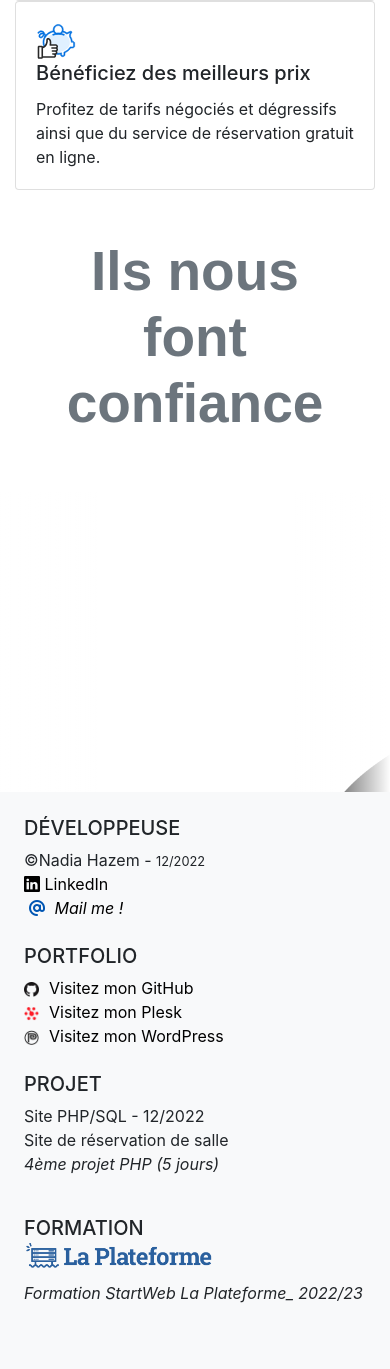
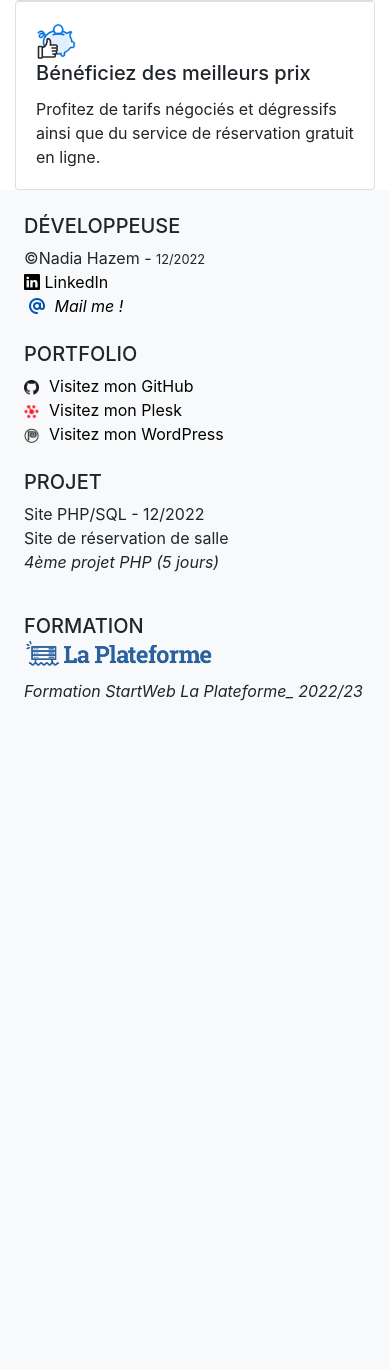
Before and after one commit to nadia-hazem/reservation-salles, a PHP site: page / in a window 390 px wide. Shown: the part 1389-2758 px from the top of the page. After the commit the page ends 2090 px from the top, so only its background shows below. Run offline with PHP 8.4, Linux system fonts and the light colour scheme; style sheets or scripts are compiled from the project's sources; some libraries are stand-ins or nearby versions.

Commit message:
améliorations css, réglage slider

```diff
--- a/css/carousel.scss
+++ b/css/carousel.css
@@ -4,7 +4,7 @@
   width: 100%;
 
   display: grid;
-  place-items: center;
+  place-items: top;
   overflow: hidden;
 }
 .slider::before,
@@ -59,7 +59,7 @@
     transform: translateX(0px);
   }
   100% {
-    transform: translateX(calc(-150px * 10));
+    transform: translateX(calc(-200px * 10));
   }
 }
 
@@ -68,21 +68,25 @@
     transform: translateX(0px);
   }
   100% {
-    transform: translateX(calc(-150px * 5));
+    transform: translateX(calc(-200px * 5));
   }
 }
 
 @media screen and (max-width: 768px) {
-  .slide-track {
-    width: calc(80px * 20);
+  #carousel {
+    display: none;
+  }
+  /* .slide-track {
+    width: calc(100px * 10);
   }
 
   .slide-track2 {
-    width: calc(80px * 15);
+    width: calc(100px * 5);
   }
 
   .slide {
-    width: 80px;
+    width: 100px;
+    height: 40px;
   }
 
   @keyframes scroll {
@@ -103,3 +107,4 @@
     }
   }
 }
+ */
--- a/includes/header.php
+++ b/includes/header.php
@@ -12,7 +12,7 @@
     <link rel="stylesheet" href="https://cdn.jsdelivr.net/npm/bootstrap@4.3.1/dist/css/bootstrap.min.css" integrity="sha384-ggOyR0iXCbMQv3Xipma34MD+dH/1fQ784/j6cY/iJTQUOhcWr7x9JvoRxT2MZw1T" crossorigin="anonymous">
     <!--CSS-->
     <link rel="stylesheet" href="css/style.css" media="screen" type="text/css" />
-    <link rel="stylesheet" href="css/carousel.scss" type="text/css" />
+    <link rel="stylesheet" href="css/carousel.css" type="text/css" />
     <link rel="stylesheet" href="css/animations.css" media="screen" type="text/css" />
     <!--FONT-->
     <link href="https://fonts.googleapis.com/css?family=Open+Sans:300,300i,400,700,800" rel="stylesheet">
--- a/index.php
+++ b/index.php
@@ -54,8 +54,8 @@
             </div>
         </div> <!-- end row -->
 
-        <h1 class="text-center mx-auto p-5 text-secondary">Ils nous font confiance</h1>
-        <div class="row align-items-center h-100">
+        <div id="carousel" class="row align-items-center h-100">
+            <h1 class="text-center mx-auto p-5 text-secondary">Ils nous font confiance</h1>
             <div class="slider">
                 <div class="slide-track">
                     <div class="slide logo carousel-item col-12 col-sm-6 col-md-4 col-lg-3 active">
```
Also changed, not shown: screenshot.jpg (added).
